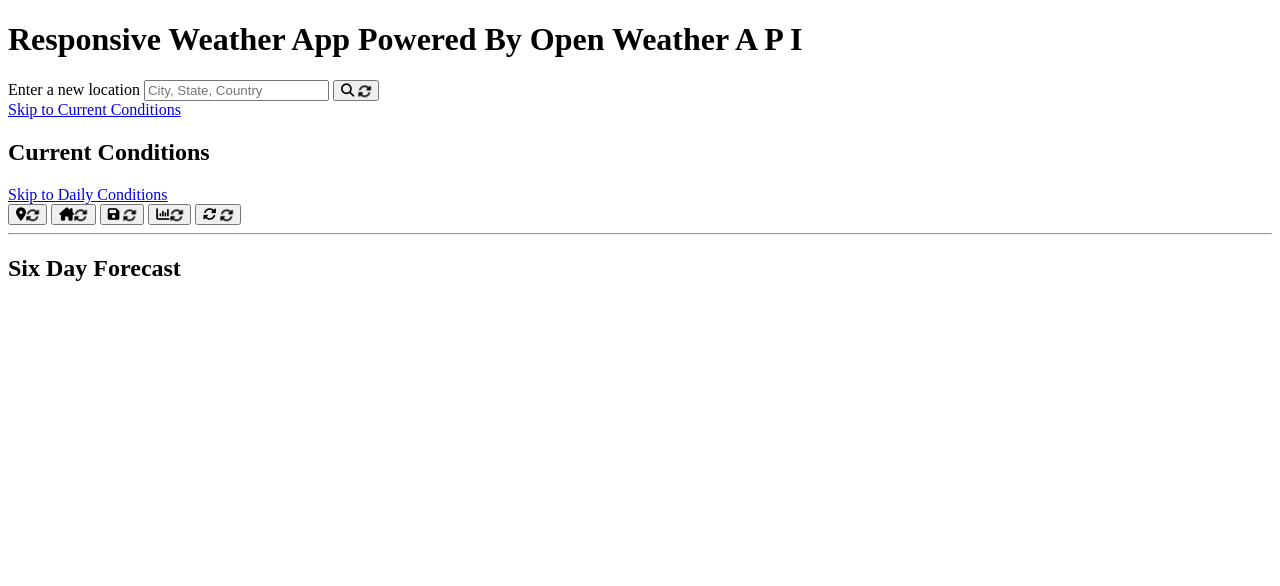
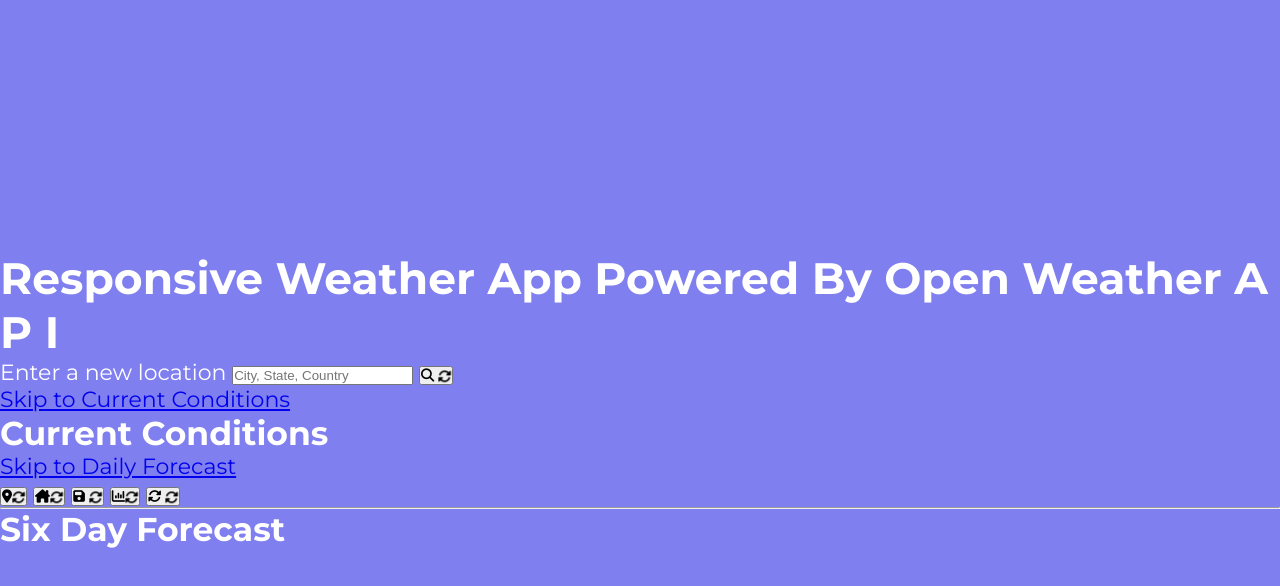
Before and after one commit to deballap-webdev/weather-app, a plain HTML site: page dist/index.html in a window 1280 px wide. Drawn offline with Linux system fonts and the light colour scheme.

Commit message:
add css reset, variables and general styles

```diff
--- /dev/null
+++ b/dist/css/style.css
@@ -0,0 +1,42 @@
+* {
+  margin: 0;
+  padding: 0;
+  box-sizing: border-box;
+}
+
+/* || VARIABLES */
+
+:root {
+  /* colors */
+  --FONT-COLOR: #fff;
+  --BACKGROUND-COLOR: rgba(0, 0, 225, 0.5); /*blue*/
+  --FOG-COLOR: darkslategray; /* or try darkolivegreen*/
+  --NIGHT-COLOR: rgba(204, 0, 102, 0.5); /* ruby or try midnightblue */
+  --MASK-COLOR: rgba(0, 0, 0, 0.1);
+  --BUTTON-COLOR: transparent;
+  --BORDER-COLOR: lightgray;
+  --CONTAINER-BGCOLOR: #f2f2f2;
+  --BUTTON-TEXT-COLOR: #fff;
+  --SHADOW-COLOR: #fff;
+  --TEXT-SHADOW-COLOR: #000;
+  --FADE-COLOR: rgba(225, 225, 225, 0.6);
+}
+
+/* || GENERAL STYLES */
+
+html {
+  background-color: var(--BACKGROUND-COLOR);
+  color: var(--FONT-COLOR);
+  font-family: "Montserrat", sans-serif;
+  @media screen and (min-width: 768px) {
+    font-size: 22px;
+  }
+}
+
+body {
+  min-height: 100vh;
+  display: flex;
+  justify-content: center;
+  align-items: center;
+  flex-direction: column;
+}
--- a/dist/index.html
+++ b/dist/index.html
@@ -17,6 +17,7 @@
       crossorigin="anonymous"
       referrerpolicy="no-referrer"
     />
+    <link rel="stylesheet" href="css/style.css" />
   </head>
   <body>
     <main>
@@ -62,7 +63,7 @@
         ></div>
       </section>
 
-      <a href="#currentForecast" class="skip-link">Skip to Daily Conditions</a>
+      <a href="#currentForecast" class="skip-link">Skip to Daily Forecast</a>
       <nav class="navButtons" id="navButtons">
         <button
           id="getLocation"
```
